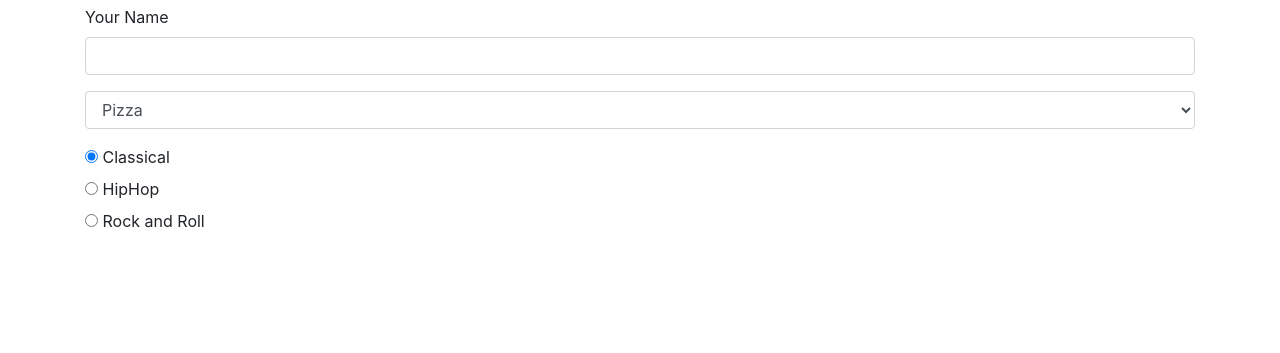
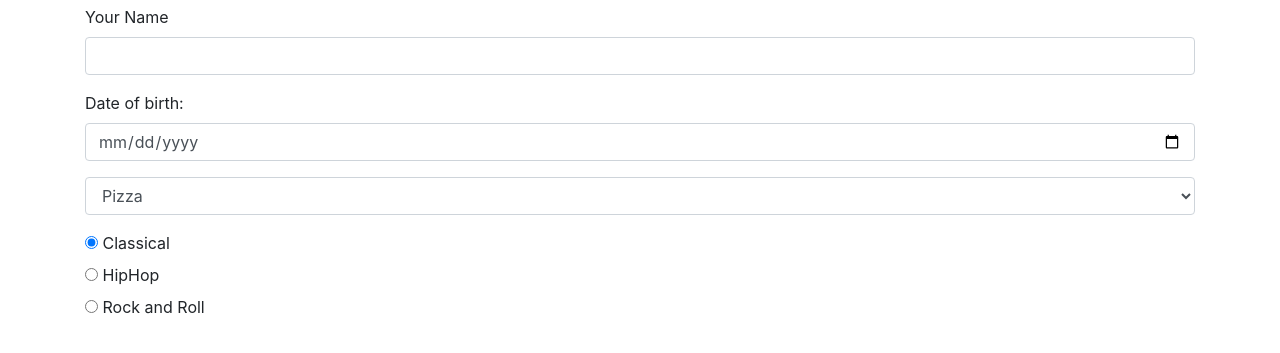
Before and after one commit to Colton141/user-survey, a plain HTML site: page index.html in a window 1280 px wide. Shown: the part 51-404 px from the top of the page. Drawn offline with Linux system fonts and the light colour scheme.

Commit message:
delete whitespace

```diff
--- a/index.html
+++ b/index.html
@@ -15,6 +15,10 @@
         <div class="form-group">
           <label for="name">Your Name</label>
           <input id="name" class="form-control" type="text">
+        </div>
+        <div class="form-group">
+          <label for="born">Date of birth:</label>
+          <input id="born" class="form-control" type="date">
         </div>
         <div class="form-group">
           <select class="form-control" id="food">
@@ -44,11 +48,7 @@
             </label>
           </div>
         </div>
-
-
       </form>
-
     </div>
-
   </body>
 </html>
```
